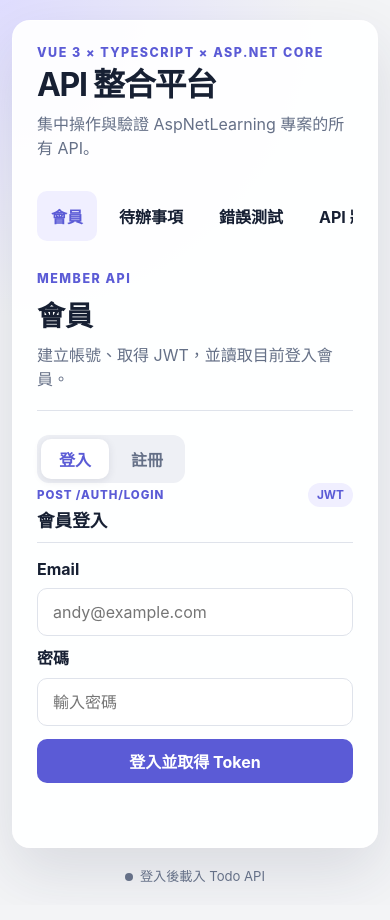
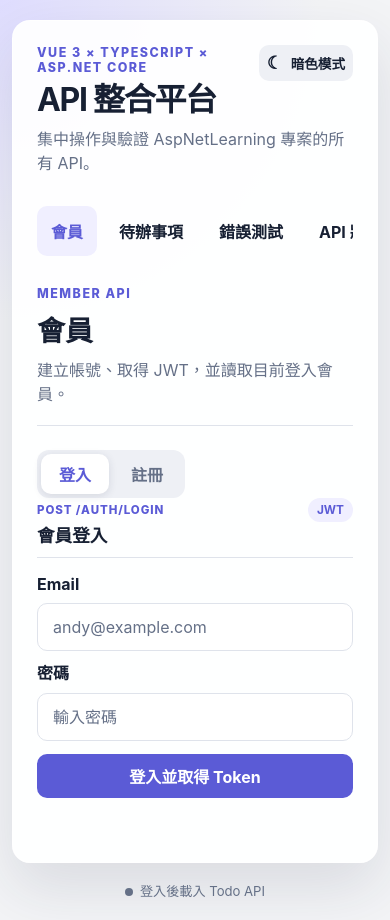
Before and after one commit to zxcvbn848/AspNetLearning, a Vue app in the folder frontend/: page / in a window 390 px wide. Built offline with nearby package versions, Linux system fonts and the light colour scheme.

Commit message:
feat: add light and dark theme

```diff
--- a/frontend/src/App.vue
+++ b/frontend/src/App.vue
@@ -49,6 +49,18 @@ const loginVersion = ref(0)
 const hasAccessToken = ref(Boolean(window.sessionStorage.getItem('accessToken')))
 // Vite 正式建置時 DEV 是 false，因此不會顯示刻意產生錯誤的學習區塊。
 const isDevelopment = import.meta.env.DEV
+// localStorage 會在關閉瀏覽器後保留選擇；未選過時維持原本的亮色模式。
+const isDark = ref(window.localStorage.getItem('aspnetlearning-theme') === 'dark')
+// data-theme 讓 CSS 根據同一個屬性切換整頁的色彩變數。
+document.documentElement.dataset.theme = isDark.value ? 'dark' : 'light'
+
+/** 切換模式並保存選擇，重新整理頁面後仍沿用。 */
+function toggleTheme(): void {
+  isDark.value = !isDark.value
+  const theme = isDark.value ? 'dark' : 'light'
+  document.documentElement.dataset.theme = theme
+  window.localStorage.setItem('aspnetlearning-theme', theme)
+}
 
 /** 切換功能頁；進入待辦頁時同步取得最新資料。 */
 function selectPage(page: DashboardPage): void {
@@ -243,7 +255,14 @@ onBeforeUnmount(() => {
 <template>
   <main class="dashboard-shell">
     <header class="page-header">
-      <p class="eyebrow">Vue 3 × TypeScript × ASP.NET Core</p>
+      <div class="header-top">
+        <p class="eyebrow">Vue 3 × TypeScript × ASP.NET Core</p>
+        <!-- aria-pressed 告訴輔助工具「暗色模式」目前是否啟用。 -->
+        <button type="button" class="theme-toggle" :aria-pressed="isDark" @click="toggleTheme">
+          <span aria-hidden="true">{{ isDark ? '☀' : '☾' }}</span>
+          暗色模式
+        </button>
+      </div>
       <h1>API 整合平台</h1>
       <p class="subtitle">集中操作與驗證 AspNetLearning 專案的所有 API。</p>
     </header>
--- a/frontend/src/style.css
+++ b/frontend/src/style.css
@@ -8,7 +8,44 @@
   --border: #dfe3eb;
   --danger: #c33c54;
   --success: #23855a;
+  --glow: #dfddff;
+  --shell: rgb(255 255 255 / 92%);
+  --shell-border: rgb(255 255 255 / 70%);
+  --shadow: rgb(37 44 71 / 12%);
+  --focus-ring: rgb(91 91 214 / 30%);
+  --highlight: #f0efff;
+  --hover: #f5f5ff;
+  --secondary: #eef0f5;
+  --danger-background: #fff0f3;
+  --field: #ffffff;
+  --button-background: #5b5bd6;
+  --button-text: #ffffff;
   font-family: Inter, ui-sans-serif, system-ui, -apple-system, BlinkMacSystemFont, "Segoe UI", sans-serif;
+}
+
+/* data-theme 由 Vue 設定；只覆蓋色彩，所有頁面沿用原有排版。 */
+:root[data-theme="dark"] {
+  color-scheme: dark;
+  --background: #101722;
+  --surface: #202b3a;
+  --text: #edf2fa;
+  --muted: #b0bdd0;
+  --primary: #b9b4ff;
+  --border: #405068;
+  --danger: #ff92a5;
+  --success: #85e5ba;
+  --glow: #273050;
+  --shell: #1a2432;
+  --shell-border: #354258;
+  --shadow: rgb(0 0 0 / 28%);
+  --focus-ring: rgb(185 180 255 / 45%);
+  --highlight: #34365c;
+  --hover: #2a3449;
+  --secondary: #303c50;
+  --danger-background: #472e3b;
+  --field: #182231;
+  --button-background: #6861d5;
+  --button-text: #ffffff;
 }
 
 * { box-sizing: border-box; }
@@ -18,7 +55,7 @@ body {
   margin: 0;
   padding: 48px 20px 24px;
   color: var(--text);
-  background: radial-gradient(circle at top left, #dfddff 0, transparent 32%), var(--background);
+  background: radial-gradient(circle at top left, var(--glow) 0, transparent 32%), var(--background);
 }
 
 button, input { font: inherit; }
@@ -30,7 +67,7 @@ button {
 }
 
 button:focus-visible, input:focus-visible {
-  outline: 3px solid rgb(91 91 214 / 30%);
+  outline: 3px solid var(--focus-ring);
   outline-offset: 2px;
 }
 
@@ -40,13 +77,17 @@ button:disabled { cursor: wait; opacity: 0.6; }
   width: min(100%, 1120px);
   margin: 0 auto;
   padding: clamp(24px, 5vw, 44px);
-  border: 1px solid rgb(255 255 255 / 70%);
+  border: 1px solid var(--shell-border);
   border-radius: 24px;
-  background: rgb(255 255 255 / 92%);
-  box-shadow: 0 24px 60px rgb(37 44 71 / 12%);
+  background: var(--shell);
+  box-shadow: 0 24px 60px var(--shadow);
 }
 
 .page-header { margin-bottom: 32px; }
+.header-top { display: flex; align-items: center; justify-content: space-between; gap: 16px; }
+.theme-toggle { display: inline-flex; align-items: center; gap: 8px; padding: 8px 12px; color: var(--text); background: var(--secondary); font-weight: 700; white-space: nowrap; }
+.theme-toggle:hover { background: var(--highlight); }
+.theme-toggle span { font-size: 1.1rem; line-height: 1; }
 
 .dashboard-layout {
   display: grid;
@@ -72,8 +113,8 @@ button:disabled { cursor: wait; opacity: 0.6; }
 
 .nav-button span { color: var(--text); font-weight: 750; }
 .nav-button small { font-size: 0.75rem; }
-.nav-button:hover { background: #f5f5ff; }
-.nav-button.active { color: var(--primary); background: #f0efff; }
+.nav-button:hover { background: var(--hover); }
+.nav-button.active { color: var(--primary); background: var(--highlight); }
 .nav-button.active span { color: var(--primary); }
 .dashboard-content { min-width: 0; }
 .content-heading { padding-bottom: 20px; border-bottom: 1px solid var(--border); }
@@ -86,17 +127,17 @@ button:disabled { cursor: wait; opacity: 0.6; }
   margin-top: 24px;
   padding: 4px;
   border-radius: 12px;
-  background: #eef0f5;
+  background: var(--secondary);
 }
 
 .auth-switch button { padding: 8px 18px; color: var(--muted); background: transparent; font-weight: 700; }
-.auth-switch button.active { color: var(--primary); background: var(--surface); box-shadow: 0 2px 8px rgb(37 44 71 / 10%); }
+.auth-switch button.active { color: var(--primary); background: var(--surface); box-shadow: 0 2px 8px var(--shadow); }
 
 .logout-button {
   margin-top: 18px;
   padding: 9px 14px;
   color: var(--danger);
-  background: #fff0f3;
+  background: var(--danger-background);
   font-weight: 700;
 }
 
@@ -122,7 +163,7 @@ h1 {
 .api-section { margin-top: 30px; }
 .api-section:first-of-type { margin-top: 0; }
 .section-kicker { margin-bottom: 5px; color: var(--primary); font-size: 0.72rem; font-weight: 800; letter-spacing: 0.08em; text-transform: uppercase; }
-.api-badge { padding: 5px 9px; border-radius: 999px; color: var(--primary); background: #f0efff; font-size: 0.74rem; font-weight: 700; }
+.api-badge { padding: 5px 9px; border-radius: 999px; color: var(--primary); background: var(--highlight); font-size: 0.74rem; font-weight: 700; }
 .auth-form { display: grid; grid-template-columns: 1fr 1fr; gap: 9px 12px; margin-top: 16px; }
 .form-field { display: grid; gap: 9px; }
 .form-field label { font-weight: 700; }
@@ -135,9 +176,9 @@ h1 {
   border-radius: 10px;
 }
 
-.auth-form button { grid-column: 1 / -1; min-height: 44px; margin-top: 4px; color: white; background: var(--primary); font-weight: 700; }
+.auth-form button { grid-column: 1 / -1; min-height: 44px; margin-top: 4px; color: var(--button-text); background: var(--button-background); font-weight: 700; }
 .auth-status { margin: 16px 0 0; color: var(--muted); }
-.test-error-button { margin-top: 14px; padding: 10px 14px; color: white; background: var(--primary); font-weight: 700; }
+.test-error-button { margin-top: 14px; padding: 10px 14px; color: var(--button-text); background: var(--button-background); font-weight: 700; }
 .trace-id { margin-bottom: 0; color: var(--muted); font-family: ui-monospace, SFMono-Regular, Menlo, monospace; font-size: 0.82rem; overflow-wrap: anywhere; }
 .user-details { display: grid; grid-template-columns: auto 1fr; gap: 10px 18px; margin: 16px 0 0; }
 .user-details div { display: contents; }
@@ -156,8 +197,8 @@ h1 {
 
 .input-row button {
   padding: 0 22px;
-  color: white;
-  background: var(--primary);
+  color: var(--button-text);
+  background: var(--button-background);
   font-weight: 700;
 }
 
@@ -206,8 +247,8 @@ h1 {
   background: transparent;
 }
 
-.action-button:hover { color: var(--primary); background: #f0efff; }
-.action-button.delete:hover { color: var(--danger); background: #fff0f3; }
+.action-button:hover { color: var(--primary); background: var(--highlight); }
+.action-button.delete:hover { color: var(--danger); background: var(--danger-background); }
 .empty-state { margin: 28px 0 4px; color: var(--muted); text-align: center; }
 
 footer {
@@ -264,12 +305,18 @@ footer {
 .edit-error { min-height: 20px; margin-bottom: 0; color: var(--danger); font-size: 0.9rem; }
 .dialog-actions { display: flex; justify-content: flex-end; gap: 10px; margin-top: 4px; }
 .dialog-actions button { min-width: 88px; padding: 11px 18px; font-weight: 700; }
-.secondary-button { color: var(--text); background: #eef0f5; }
-.primary-button { color: white; background: var(--primary); }
+.secondary-button { color: var(--text); background: var(--secondary); }
+.primary-button { color: var(--button-text); background: var(--button-background); }
+
+/* 明確指定輸入框色彩，避免瀏覽器預設的亮色欄位留在暗色畫面。 */
+.auth-form input, .input-row input, .edit-form input { color: var(--text); background: var(--field); }
+.auth-form input::placeholder, .input-row input::placeholder, .edit-form input::placeholder { color: var(--muted); opacity: 1; }
 
 @media (max-width: 560px) {
   body { padding: 20px 12px; }
   .dashboard-shell { border-radius: 18px; }
+  .header-top { align-items: flex-start; }
+  .theme-toggle { padding: 8px; font-size: 0.85rem; }
   .dashboard-layout { grid-template-columns: 1fr; gap: 24px; }
   .dashboard-nav { flex-direction: row; overflow-x: auto; padding-bottom: 6px; }
   .nav-button { flex: 0 0 auto; width: auto; white-space: nowrap; }
```
Also changed, not shown: 3 other files (tests, documents, lock files or other folders).
